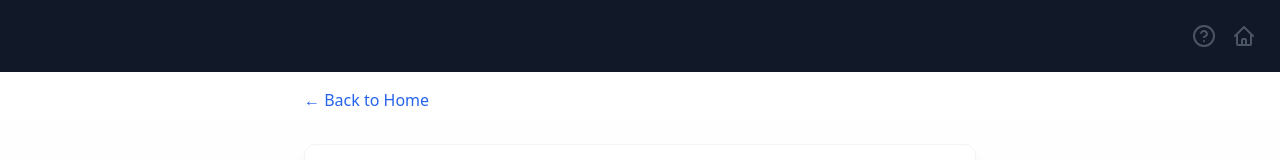
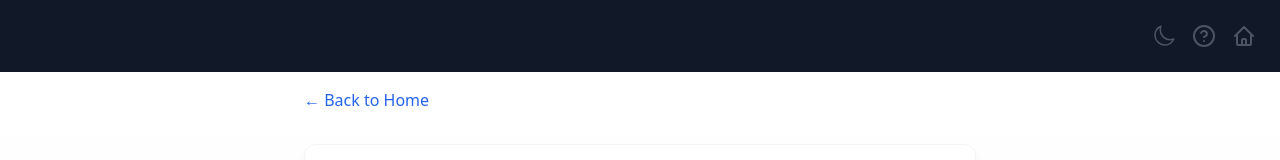
Before and after one commit to PetrCala/maive-ui, a Next.js app in the folder apps/react-ui/client/: page /upload in a window 1280 px wide. Shown: the top 160 px of the page. Built offline with nearby package versions, Linux system fonts and the light colour scheme.

Commit message:
feat: add the theme icon to the top right

```diff
--- a/apps/react-ui/client/src/components/Header.tsx
+++ b/apps/react-ui/client/src/components/Header.tsx
@@ -4,6 +4,7 @@ import HelpIcon from "@components/Icons/HelpIcon";
 import HomeIcon from "@components/Icons/HomeIcon";
 import Link from "next/link";
 import CONST from "@src/CONST";
+import { ThemeToggle } from "@components/ThemeToggle";
 
 interface HeaderProps {
   showHomeIcon?: boolean;
@@ -30,6 +31,7 @@ export default function Header({
       </div>
 
       {/* Right side - icons */}
+      <ThemeToggle />
       {!!showHelpIcon && <HelpIcon />}
       {!!showHomeIcon && <HomeIcon />}
     </header>
--- a/apps/react-ui/client/src/components/ThemeToggle.tsx
+++ b/apps/react-ui/client/src/components/ThemeToggle.tsx
@@ -8,7 +8,7 @@ export function ThemeToggle() {
   return (
     <button
       onClick={toggleTheme}
-      className="fixed top-4 right-4 p-2 rounded-lg bg-gray-200 dark:bg-gray-700 hover:bg-gray-300 dark:hover:bg-gray-600 transition-colors duration-200"
+      className="p-2 text-gray-600 hover:text-blue-600 dark:text-gray-400 dark:hover:text-blue-400 transition-colors duration-200 rounded-lg hover:bg-gray-100 dark:hover:bg-gray-700 group"
       aria-label="Toggle theme"
     >
       {theme === "light" ? (
@@ -19,7 +19,7 @@ export function ThemeToggle() {
           viewBox="0 0 24 24"
           strokeWidth={1.5}
           stroke="currentColor"
-          className="w-6 h-6 text-gray-700"
+          className="w-6 h-6 group-hover:scale-110 transition-transform duration-200"
         >
           <path
             strokeLinecap="round"
@@ -35,7 +35,7 @@ export function ThemeToggle() {
           viewBox="0 0 24 24"
           strokeWidth={1.5}
           stroke="currentColor"
-          className="w-6 h-6 text-yellow-300"
+          className="w-6 h-6 group-hover:scale-110 transition-transform duration-200"
         >
           <path
             strokeLinecap="round"
```
